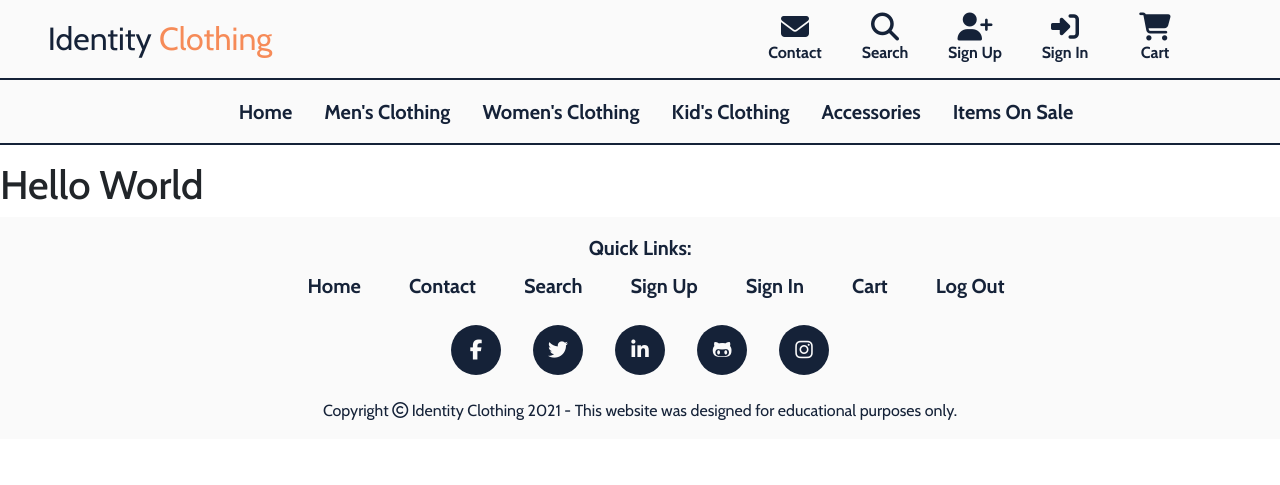
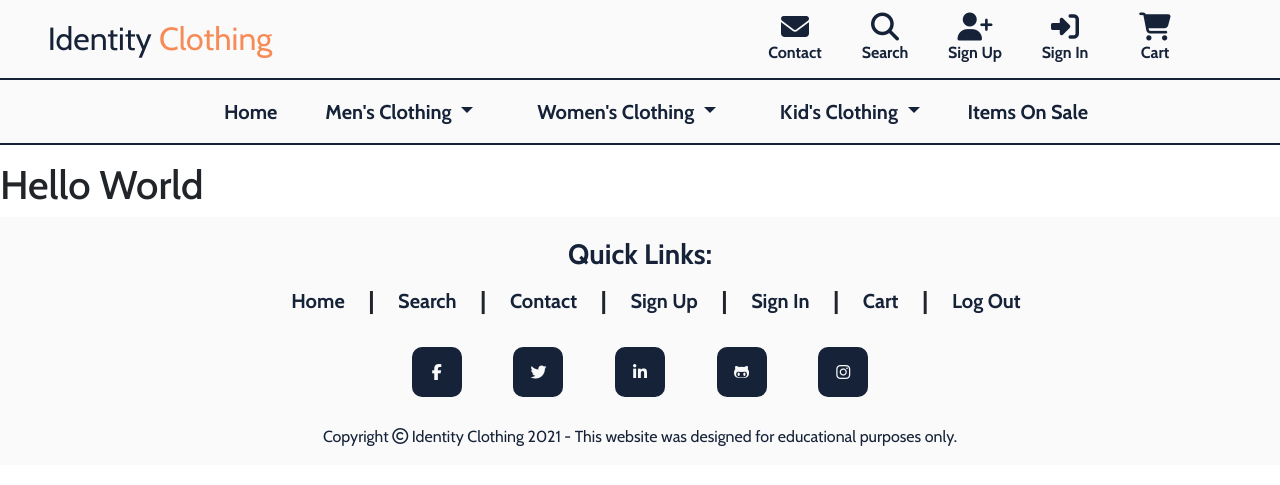
Before and after one commit to BenPruden97/Identity-Clothing, a Django app: page / in a window 1280 px wide. Shown: the top 485 px of the page. Run offline with Django 3.2, Linux system fonts and the light colour scheme; some libraries are stand-ins or nearby versions.

Commit message:
Adding in dropdown menu links and styling. Fixed styling for footer social icons

```diff
--- a/static/css/base.css
+++ b/static/css/base.css
@@ -102,9 +102,46 @@ body{
     font-size: 1.25rem;
 }
 
-ul .dropdown{
+.nav-links ul li:hover{
+    transform: scale(1.05);
+}
+
+.nav-links ul li a:hover{
+    color: #f68b58;
+}
+
+ul.dropdown-menu{
     display: none;
 }
+
+ul.dropdown-menu.show{
+    border: 2px solid #152238;
+    text-align: center;
+}
+
+ul.dropdown-menu.show .dropdown-divider{
+    border: 1px solid #152238;
+}
+
+a#navbarDropdown.nav-link.dropdown-toggle:hover{
+    color: #f68b58;
+}
+
+a#navbarDropdown.nav-link.dropdown-toggle.show{
+    color: #f68b58;
+}
+
+ul.dropdown-menu.show li{
+    background: none;
+}
+
+ul.dropdown-menu.show a.dropdown-item:hover{
+    transform: scale(1.05);
+    color: #f68b58;
+    background: none;
+}
+
+/* ----- Footer Styling ----- */
 
 footer{
     background-color: #fafafa;
@@ -114,7 +151,7 @@ footer .quick-links p{
     text-align: center;
     padding: 1rem 0 0.5rem;
     color: #152238;
-    font-size: 1.25rem;
+    font-size: 1.75rem;
     font-weight: bold;
     margin-bottom: 0;
 }
@@ -127,8 +164,16 @@ footer .quick-links ul{
     margin-bottom: 0;
 }
 
+footer .quick-links ul strong{
+    font-size: 1.5rem;
+}
+
 footer .quick-links ul li{
     padding: 0 1.5rem;
+}
+
+footer .quick-links ul li:hover{
+    transform: scale(1.05);
 }
 
 footer .quick-links ul li a{
@@ -142,35 +187,41 @@ footer .quick-links ul li a:hover{
     color: #f68b58;
 }
 
-footer .social-links ul{
+footer .social-links{
     display: flex;
     justify-content: center;
     align-items: center;
-    list-style-type: none;
-    margin-bottom: 0;
-    padding: 1.5rem;
+    padding: 1rem;
 }
 
-footer .social-links ul li{
+footer .social-links ul{
+    margin: 0;
+    padding: 0;
+}
+
+footer .social-links li{
+    display: inline-block;
+    list-style-type: none;
+    padding: 0.75rem 0.5rem;
+}
+
+footer .social-links li a{
     display: flex;
     justify-content: center;
     align-items: center;
     background-color: #152238;
+    color: #fafafa;
     height: 50px;
     width: 50px;
-    border-radius: 50%;
+    border-radius: 10px;
     margin: 0 1rem;
+    text-decoration: none;
 }
 
-footer .social-links ul li a{
-    text-decoration: none;
-    color: #fafafa;
-    font-size: 1.25rem;
+footer .social-links li a:hover{
+    background-color: #f68b58;
+    color: #152238;
     font-weight: bold;
-}
-
-footer .social-links ul li a:hover{
-    color: #f68b58;
 }
 
 footer .copyright p{
--- a/templates/base.html
+++ b/templates/base.html
@@ -110,36 +110,65 @@
 
                                     <li><a href="{% url 'home' %}">Home</a></li>
 
-                                    <li><a href="#">Men's Clothing</a></li>
-                                        <ul class="dropdown">
-                                            <li><a href="#">Men's Coats</a></li>
-                                            <li><a href="#">Men's Hoodies</a></li>
-                                            <li><a href="#">Men's T-Shirts</a></li>
-                                            <li><a href="#">Men's Footwear</a></li>
+                                    <li class="nav-item dropdown">
+
+                                        <a class="nav-link dropdown-toggle" href="#" id="navbarDropdown" role="button" data-bs-toggle="dropdown" aria-expanded="false">
+                                            Men's Clothing
+                                        </a>
+
+                                        <ul class="dropdown-menu" aria-labelledby="navbarDropdown">
+
+                                            <li><a class="dropdown-item" href="#">Men's Coats</a></li>
+                                            <div class="dropdown-divider"></div>
+                                            <li><a class="dropdown-item" href="#">Men's Hoodies</a></li>
+                                            <div class="dropdown-divider"></div>
+                                            <li><a class="dropdown-item" href="#">Men's T-shirts</a></li>
+                                            <div class="dropdown-divider"></div>
+                                            <li><a class="dropdown-item" href="#">Men's Shorts</a></li>
+
                                         </ul>
 
-                                    <li><a href="#">Women's Clothing</a></li>
-                                        <ul class="dropdown">
-                                            <li><a href="#">Women's Coats</a></li>
-                                            <li><a href="#">Women's Hoodies</a></li>
-                                            <li><a href="#">Women's T-Shirts</a></li>
-                                            <li><a href="#">Women's Footwear</a></li>
+                                    </li>
+
+                                    <li class="nav-item dropdown">
+
+                                        <a class="nav-link dropdown-toggle" href="#" id="navbarDropdown" role="button" data-bs-toggle="dropdown" aria-expanded="false">
+                                            Women's Clothing
+                                        </a>
+
+                                        <ul class="dropdown-menu" aria-labelledby="navbarDropdown">
+
+                                            <li><a class="dropdown-item" href="#">Women's Coats</a></li>
+                                            <div class="dropdown-divider"></div>
+                                            <li><a class="dropdown-item" href="#">Women's Hoodies</a></li>
+                                            <div class="dropdown-divider"></div>
+                                            <li><a class="dropdown-item" href="#">Women's T-shirts</a></li>
+                                            <div class="dropdown-divider"></div>
+                                            <li><a class="dropdown-item" href="#">Women's Shorts</a></li>
+
                                         </ul>
 
-                                    <li><a href="#">Kid's Clothing</a></li>
-                                        <ul class="dropdown">
-                                            <li><a href="#">Kid's Coats</a></li>
-                                            <li><a href="#">Kid's Hoodies</a></li>
-                                            <li><a href="#">Kid's T-Shirts</a></li>
-                                            <li><a href="#">Kid's Footwear</a></li>
+                                    </li>
+
+                                    <li class="nav-item dropdown">
+
+                                        <a class="nav-link dropdown-toggle" href="#" id="navbarDropdown" role="button" data-bs-toggle="dropdown" aria-expanded="false">
+                                            Kid's Clothing
+                                        </a>
+
+                                        <ul class="dropdown-menu" aria-labelledby="navbarDropdown">
+
+                                            <li><a class="dropdown-item" href="#">Kid's Coats</a></li>
+                                            <div class="dropdown-divider"></div>
+                                            <li><a class="dropdown-item" href="#">Kid's Hoodies</a></li>
+                                            <div class="dropdown-divider"></div>
+                                            <li><a class="dropdown-item" href="#">Kid's T-shirts</a></li>
+                                            <div class="dropdown-divider"></div>
+                                            <li><a class="dropdown-item" href="#">Kid's Shorts</a></li>
+
                                         </ul>
 
-                                    <li><a href="#">Accessories</a></li>
-                                        <ul class="dropdown">
-                                            <li><a href="#">Hats & Caps</a></li>
-                                            <li><a href="#">Bags</a></li>
-                                            <li><a href="#">Gloves</a></li>
-                                        </ul>
+                                    </li>
 
                                     <li><a href="#">Items On Sale</a></li>
 
@@ -244,13 +273,15 @@
                             <p>Quick Links:</p>
 
                             <ul>
-                                <li><a href="#">Home</a></li>
-                                <li><a href="#">Contact</a></li>
-                                <li><a href="#">Search</a></li>
-                                <li><a href="#">Sign Up</a></li>
-                                <li><a href="#">Sign In</a></li>
-                                <li><a href="#">Cart</a></li>
+
+                                <li><a href="#">Home</a></li><strong> |</strong>
+                                <li><a href="#">Search</a></li><strong> |</strong>
+                                <li><a href="#">Contact</a></li><strong> |</strong>
+                                <li><a href="#">Sign Up</a></li><strong> |</strong>
+                                <li><a href="#">Sign In</a></li><strong> |</strong>
+                                <li><a href="#">Cart</a></li><strong> |</strong>
                                 <li><a href="#">Log Out</a></li>
+
                             </ul>
 
                         </div>
```
